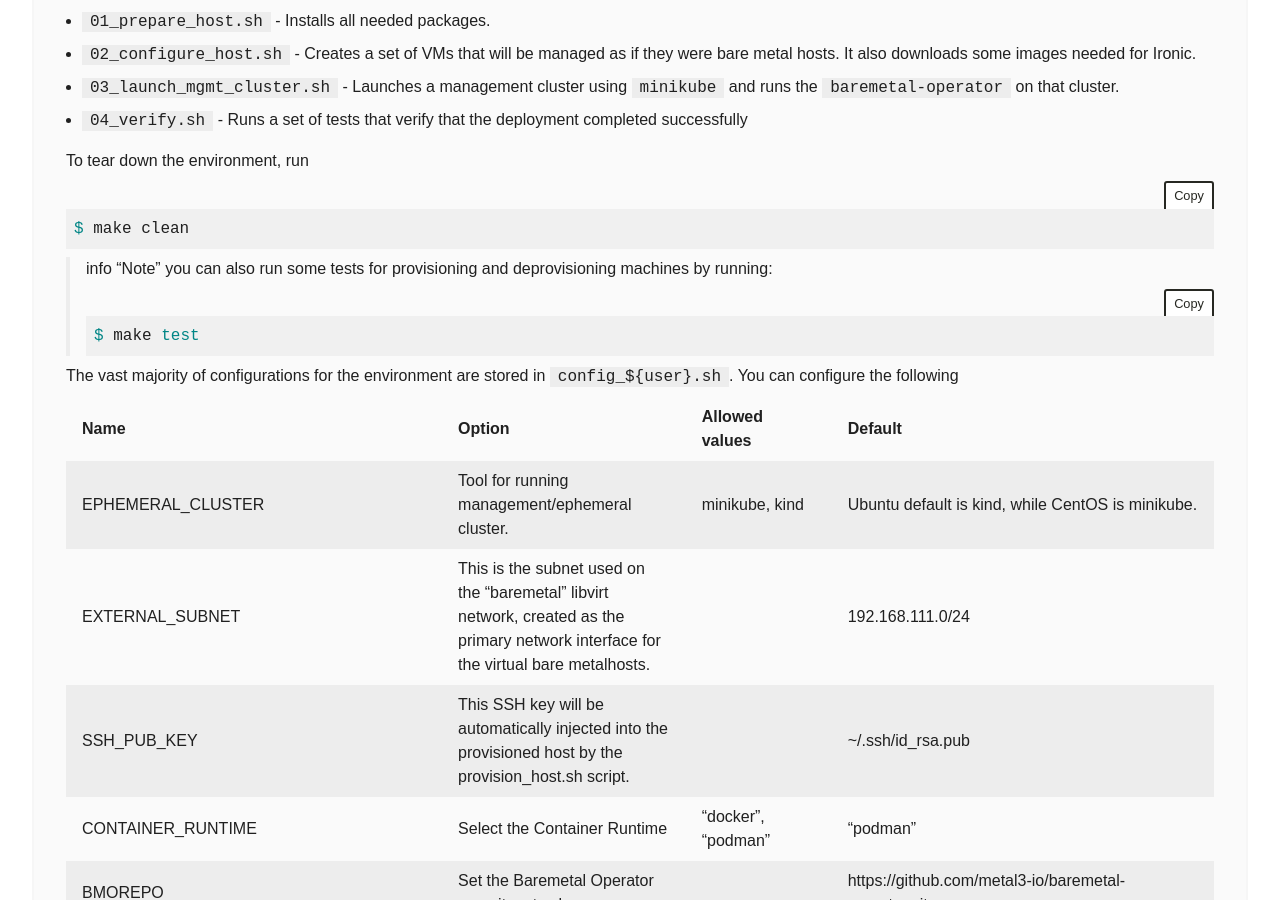
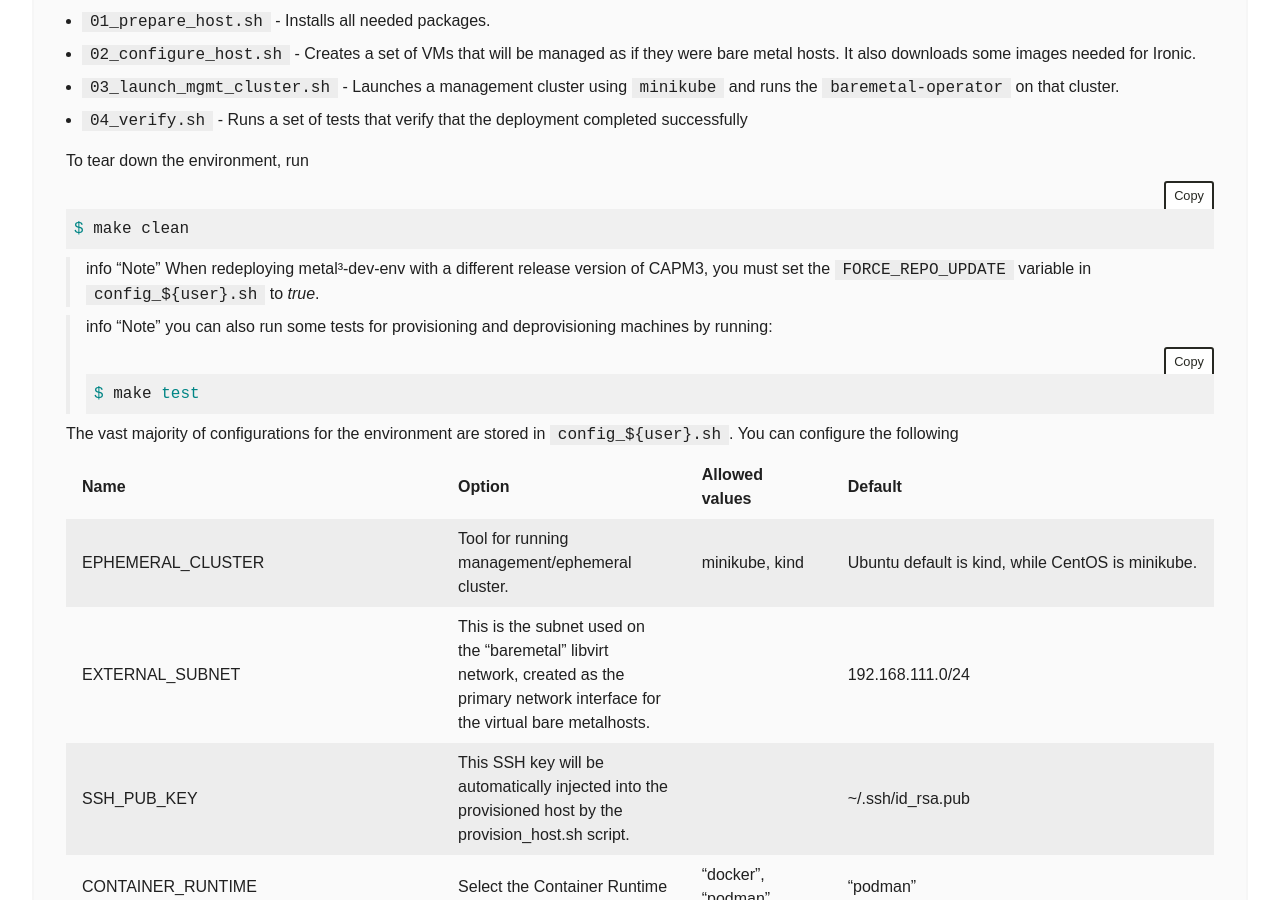
Before and after one commit to metal3-io/metal3-io.github.io, a Jekyll site: the page built from try-it.md, in a window 1280 px wide and 900 px high, scrolled down 2116 px. Built offline with Jekyll 4.4.1, drawn with Linux system fonts in a browser that asks for light colours; nearby versions of some CDN libraries; comment, search, counter and statistics services are not loaded.

Commit message:
Add note regarding redeploying metal3-dev-env

````diff
--- a/try-it.md
+++ b/try-it.md
@@ -75,6 +75,10 @@ To tear down the environment, run
 ```sh
 $ make clean
 ```
+
+> info "Note"
+> When redeploying metal³-dev-env with a different release version of CAPM3, you
+> must set the `FORCE_REPO_UPDATE` variable in `config_${user}.sh` to *true*.
 
 > info "Note"
 > you can also run some tests for provisioning and deprovisioning machines by
````
